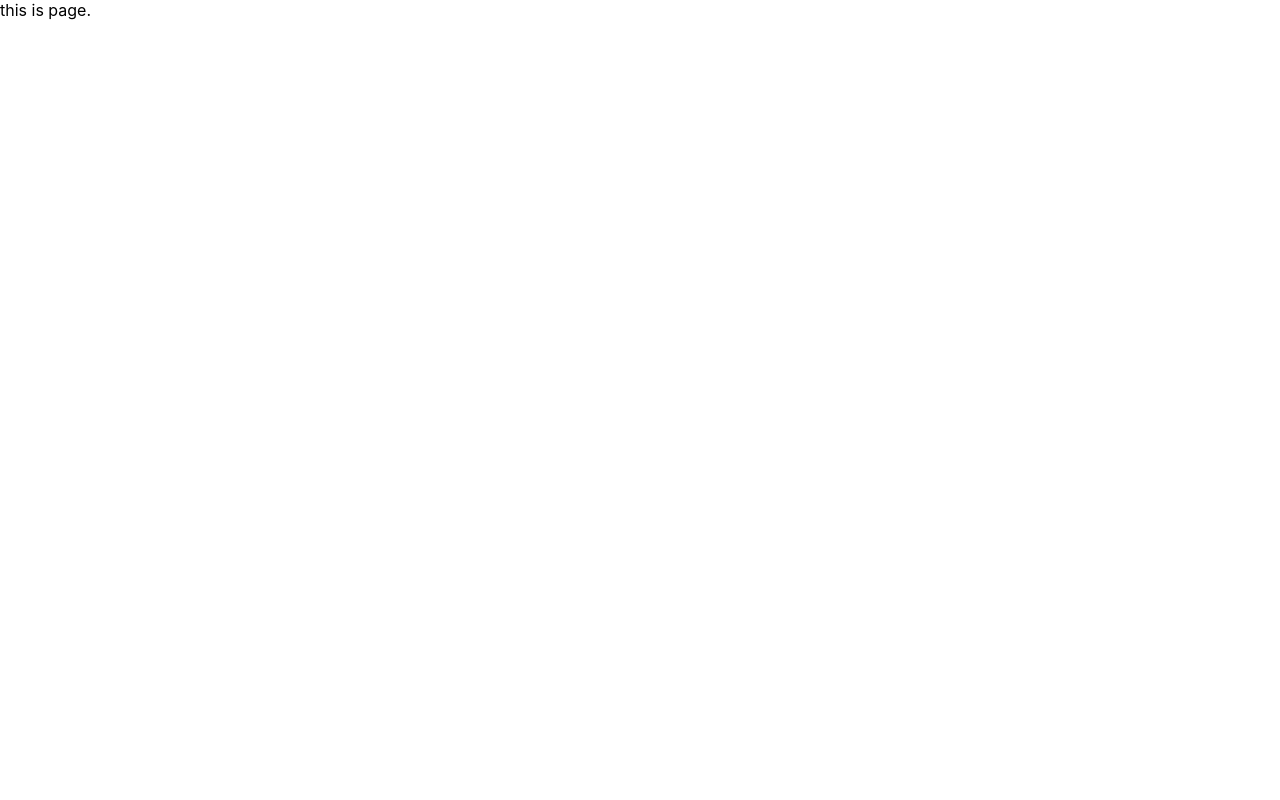
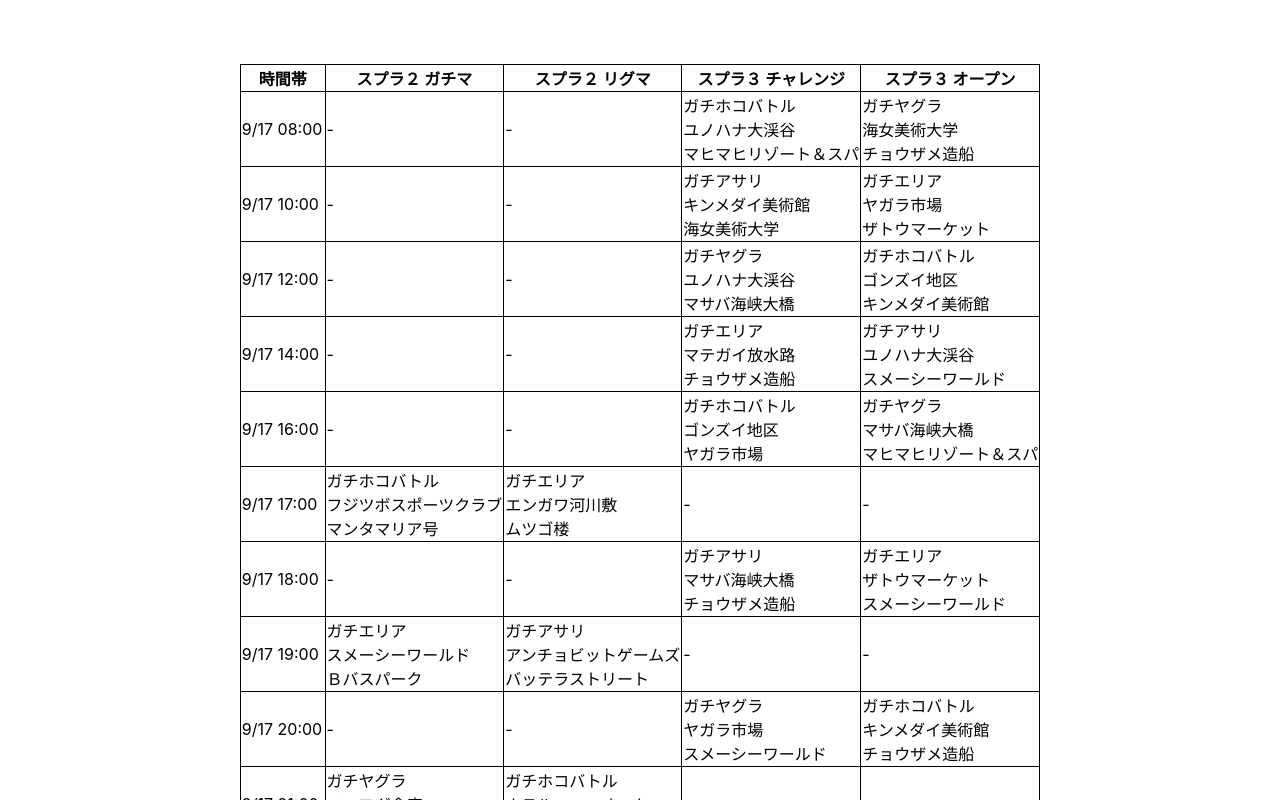
Before and after one commit to ich5nkn/splatoon2and3-merged-schedule, a Next.js app: page / in a window 1280 px wide. Shown: the top 800 px of the page. Built offline with nearby package versions, Linux system fonts and the light colour scheme.

Commit message:
feat: show schedule table

```diff
--- /dev/null
+++ b/components/ScheduleItem.tsx
@@ -0,0 +1,20 @@
+import { ScheduleItem } from "../types";
+
+interface OwnProps {
+    item: ScheduleItem | null
+}
+
+export const ScheduleCard = ({ item }: OwnProps) => {
+    if (!item) return (
+        <div className="noData">
+            -
+        </div>
+    )
+    return (
+        <div className="main">
+            <div className="rule">{item.rule}</div>
+            <div className="map">{item.map1}</div>
+            <div className="map">{item.map2}</div>
+        </div>
+    );
+}
--- a/pages/index.tsx
+++ b/pages/index.tsx
@@ -1,12 +1,13 @@
-import type { GetStaticProps, NextPage } from 'next'
-import styles from '../styles/Home.module.css'
-
+import type { GetStaticProps, NextPage } from 'next';
 import * as fs from 'fs'
 import * as path from 'path'
+
+import styles from '../styles/Home.module.css'
 import { Schedule, ScheduleItem, Spl2Response, Spl3Response } from '../types'
-import { getStartDate } from '../utils'
+import { getStartDate, ruleMapping } from '../utils'
+import { ScheduleCard } from '../components/ScheduleItem';
 
-type PageProps = { schedule?: Schedule[] }
+type PageProps = { schedules?: Schedule[] }
 type FormattedSchedule = Array<ScheduleItem & {start: string}>
 
 export const getStaticProps: GetStaticProps<PageProps> = async () => {
@@ -21,7 +22,6 @@
       map1: res.maps[0],
       map2: res.maps[1]
   }});
-  console.log(spl2Gachi)
   const spl2LeagueResponse = JSON.parse(fs.readFileSync(path.join(process.cwd(), 'data', 'spl2_league.json'), 'utf-8')) as Spl2Response
   const spl2League: FormattedSchedule = spl2LeagueResponse.result.map(res => {
     const start = getStartDate(res.start);
@@ -53,24 +53,49 @@
       map2: res.stages[1].name
   }});
 
-  const schedule: Schedule[] = timeTable.sort().map(time => ({
+  const schedules: Schedule[] = timeTable.sort().map(time => ({
     start: time,
-    spl2Gachi: spl2Gachi.find(({start}) => start === time) || null,
-    spl2League: spl2League.find(({start}) => start === time) || null,
-    spl3Challenge: spl3Challenge.find(({start}) => start === time) || null,
-    spl3Open: spl3Open.find(({start}) => start === time) || null,
+    spl2Gachi: spl2Gachi.find(({start}) => start === time) ?? null,
+    spl2League: spl2League.find(({start}) => start === time) ?? null,
+    spl3Challenge: spl3Challenge.find(({start}) => start === time) ?? null,
+    spl3Open: spl3Open.find(({start}) => start === time) ?? null,
   }));
 
-  // ページコンポーネントに渡す props オブジェクトを設定する
   return {
-    props: { schedule }
+    props: { schedules }
   }
 }
 
-const Home: NextPage<PageProps> = ({schedule}) => {
-  console.log(schedule);
+const Home: NextPage<PageProps> = ({schedules}) => {
+
+  if(!schedules) return (
+    <div>スケジュールを取得できませんでした。</div>
+  )
+
   return (
-    <div>this is page.</div>
+    <div className={styles.main}>
+      <table className={styles.table}>
+        <thead>
+          <tr>
+            <th className={styles.tableTitle}>時間帯</th>
+            <th className={styles.tableTitle}>スプラ２ ガチマ</th>
+            <th className={styles.tableTitle}>スプラ２ リグマ</th>
+            <th className={styles.tableTitle}>スプラ３ チャレンジ</th>
+            <th className={styles.tableTitle}>スプラ３ オープン</th>
+          </tr>
+          {schedules.map(schedule => (
+            <tr className="schedule" key={schedule.start}>
+              <td className={styles.tableTime}>{schedule.start}</td>
+              <td className={styles.tableItem}><ScheduleCard item={schedule.spl2Gachi} /></td>
+              <td className={styles.tableItem}><ScheduleCard item={schedule.spl2League} /></td>
+              <td className={styles.tableItem}><ScheduleCard item={schedule.spl3Challenge} /></td>
+              <td className={styles.tableItem}><ScheduleCard item={schedule.spl3Open} /></td>
+            </tr>
+          ))}
+        </thead>
+      </table>
+
+    </div>
   )
 }
 
--- a/styles/Home.module.css
+++ b/styles/Home.module.css
@@ -10,6 +10,16 @@
   flex-direction: column;
   justify-content: center;
   align-items: center;
+}
+
+.table {
+  border-collapse:collapse;
+}
+
+.tableItem,
+.tableTitle,
+.tableTime {
+  border: 1px solid black;
 }
 
 .footer {
--- a/types.ts
+++ b/types.ts
@@ -29,7 +29,7 @@
 export type Schedule = {
     start: string,
     spl2Gachi: ScheduleItem | null,
-    spl2League?: ScheduleItem | null,
-    spl3Challenge?: ScheduleItem | null,
-    spl3Open?: ScheduleItem | null
+    spl2League: ScheduleItem | null,
+    spl3Challenge: ScheduleItem | null,
+    spl3Open: ScheduleItem | null
 };
--- a/utils.ts
+++ b/utils.ts
@@ -5,3 +5,12 @@
     const hour = `${date.getHours()}`.padStart(2, '0');
     return `${month}/${day} ${hour}:00`
 };
+
+export const ruleMapping = (rule?: string) => {
+    if (!rule) return ''
+    if (rule === 'ガチホコバトル') return 'ホコ';
+    if (rule === 'ガチエリア') return 'エリア';
+    if (rule === 'ガチヤグラ') return 'ヤグラ';
+    if (rule === 'ガチアサリ') return 'アサリ';
+    return rule;
+};
```
